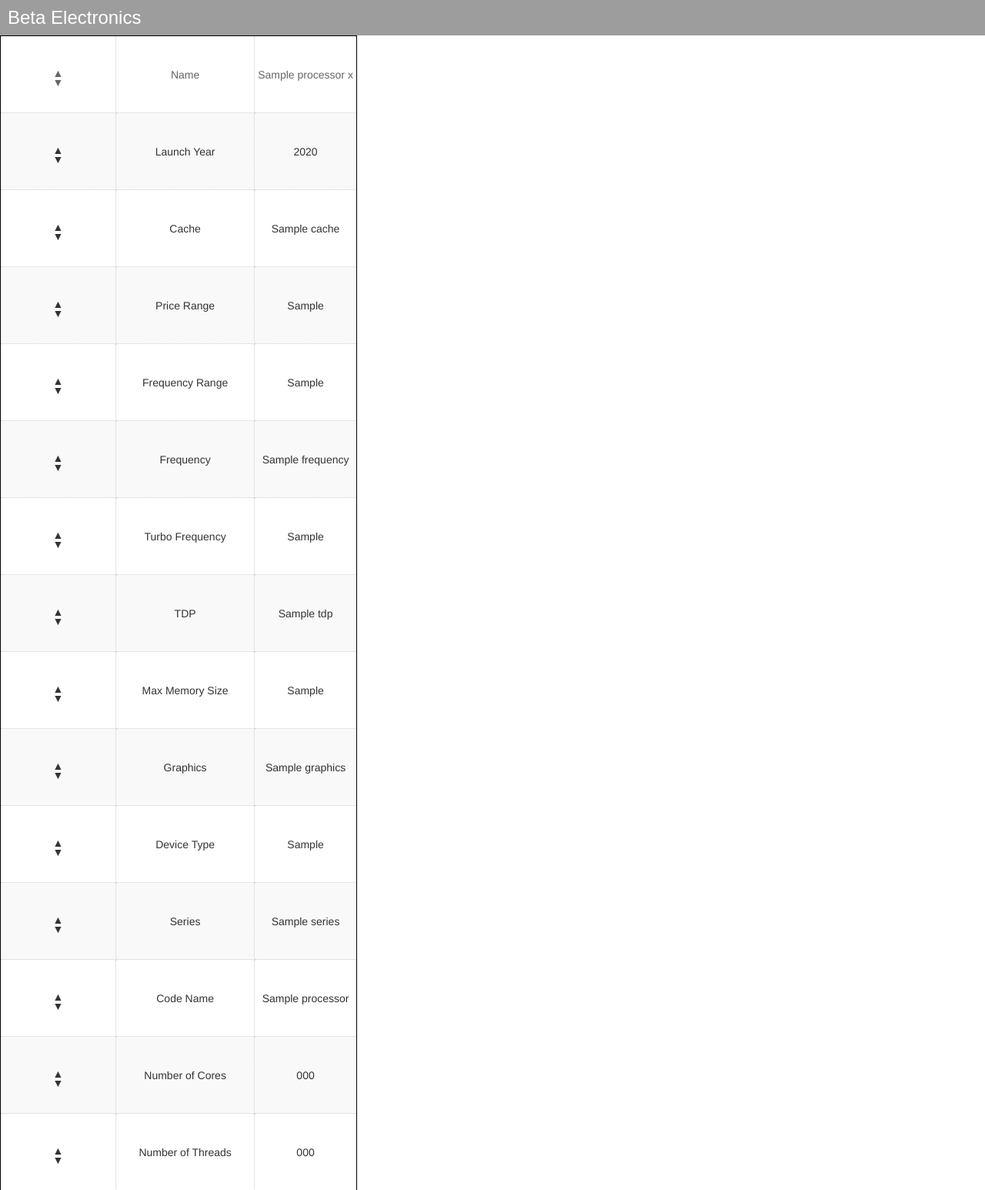
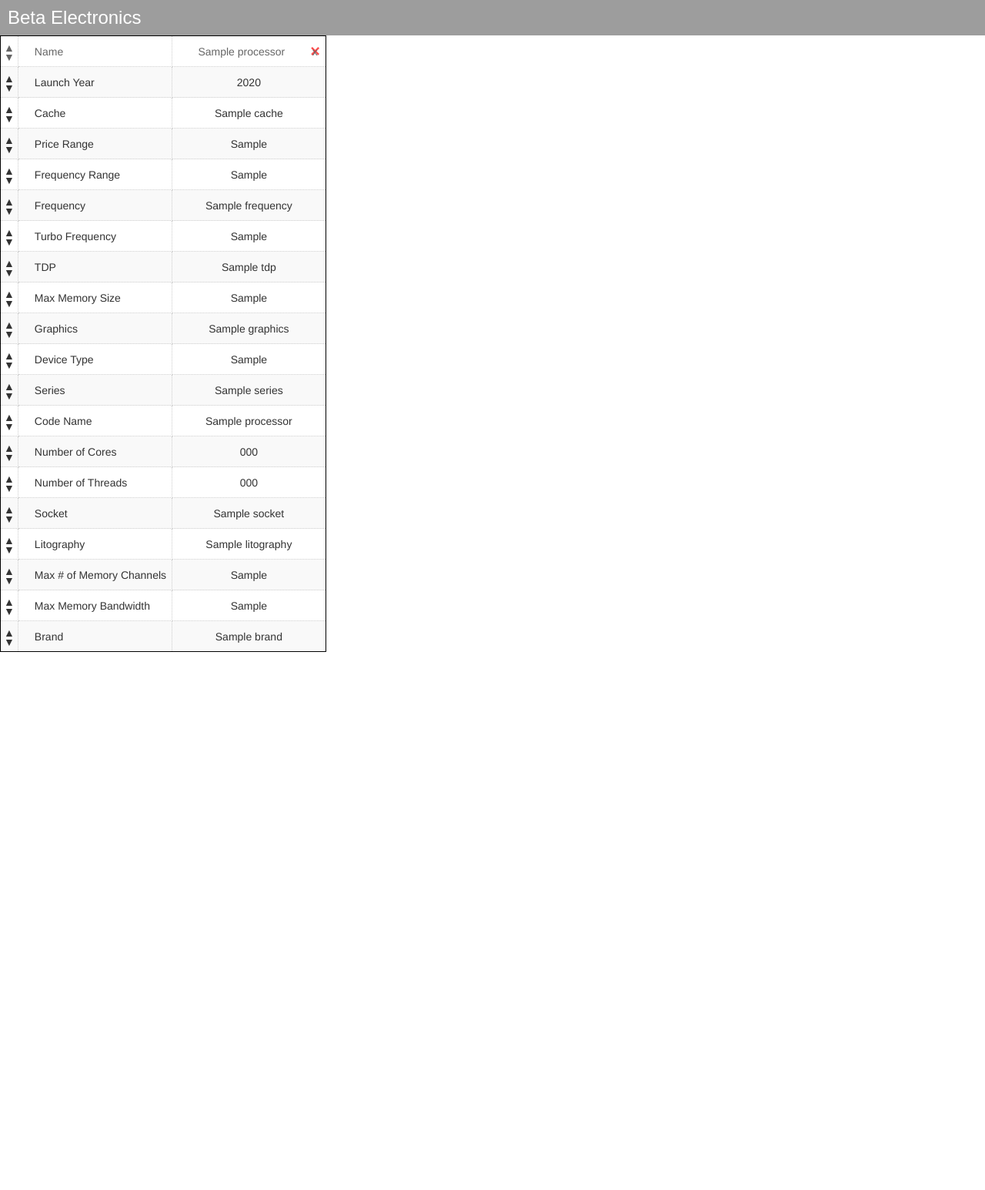
Before and after one commit to sistem442/projectb, a CakePHP app: the page made by app/View/Processors/comparison.ctp in a window 1280 px wide. Shown: the top 1546 px of the page at 77% size. After the commit the page ends 847 px from the top, so only its background shows below. Run offline with PHP 8.4 and a stand-in for CakePHP, Linux system fonts and the light colour scheme; the template is opened without the code that fills it: most values are stand-ins (such as "Sample title", 1, 10 or a date in 2020); some libraries are stand-ins or nearby versions.

Commit message:
working on css for comparison table

```diff
--- a/app/webroot/css/main.css
+++ b/app/webroot/css/main.css
@@ -1,26 +1,24 @@
-////////////////////////////////////////////////////////////////////////////////
-
-//                          COMPARISON
-
-////////////////////////////////////////////////////////////////////////////////
-td.compare-cell{
+.compare-cell{
     width:200px;
-    min-width: 200px;
-    //border: 1px solid black;
-    overflow: hidden;
 }
 td.sort{
-    width:50px;
-    height: 100px;
+    width:20px;
+    height: 40px;
+    cursor: pointer;
 }
 #comparison_table td {
     border: 1px dotted #cdcdcd;
     padding: 4px;
     text-align: center;
 }
+#comparison_table td:nth-child(2){
+    text-align: left;
+    padding-left: 1.5em;
+}
 
 div.sort_arrows div {
     height: 12px;
+    line-height: 1;
 }
 
 #comparison_table td, #comparison_table td div{
@@ -30,8 +28,18 @@ div.sort_arrows div {
     border: 1px solid black;
     table-layout: fixed;
     width: auto;
-    //border: 1px dotted #cdcdcd;
 }
+
+.remove_column{
+    background: rgba(0, 0, 0, 0) url("/img/delete_icon.png") no-repeat scroll 100% 3px;
+    background-position: center;
+    width: 10%;
+    height: 20px;
+    float: right;
+}
+/*.product_name_2{
+    width: 90%;
+}*/
 /******************************************************************************/
 
 /*                      processor filter                                      */
@@ -94,8 +102,6 @@ div#search_section {
     background-color: white;
 }
 #product_name {
-    border: 0px solid;
-    width:150px;
     color:#666;
     -webkit-appearance: none;
 }
@@ -178,7 +184,7 @@ border: 0;
 }
 #delete_comparison_items{
     background: rgba(0, 0, 0, 0) url("/img/delete_icon.png") no-repeat scroll 100% 3px;
-    	background-position: center;
+    background-position: center;
     width: 10%;
     height: 20px;
     float: right;
```
Also changed, not shown: app/View/Processors/comparison.ctp (+63 -45 lines).
